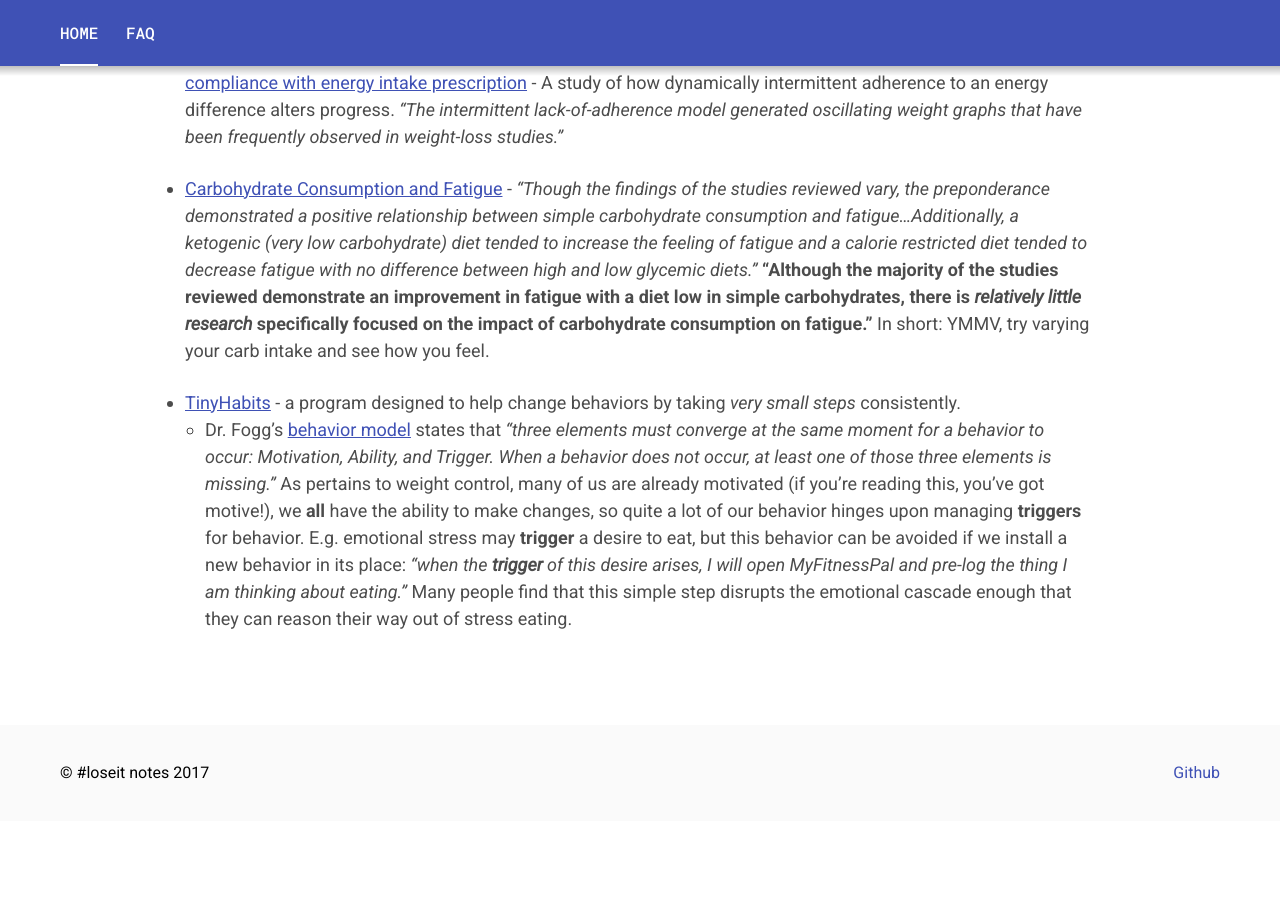
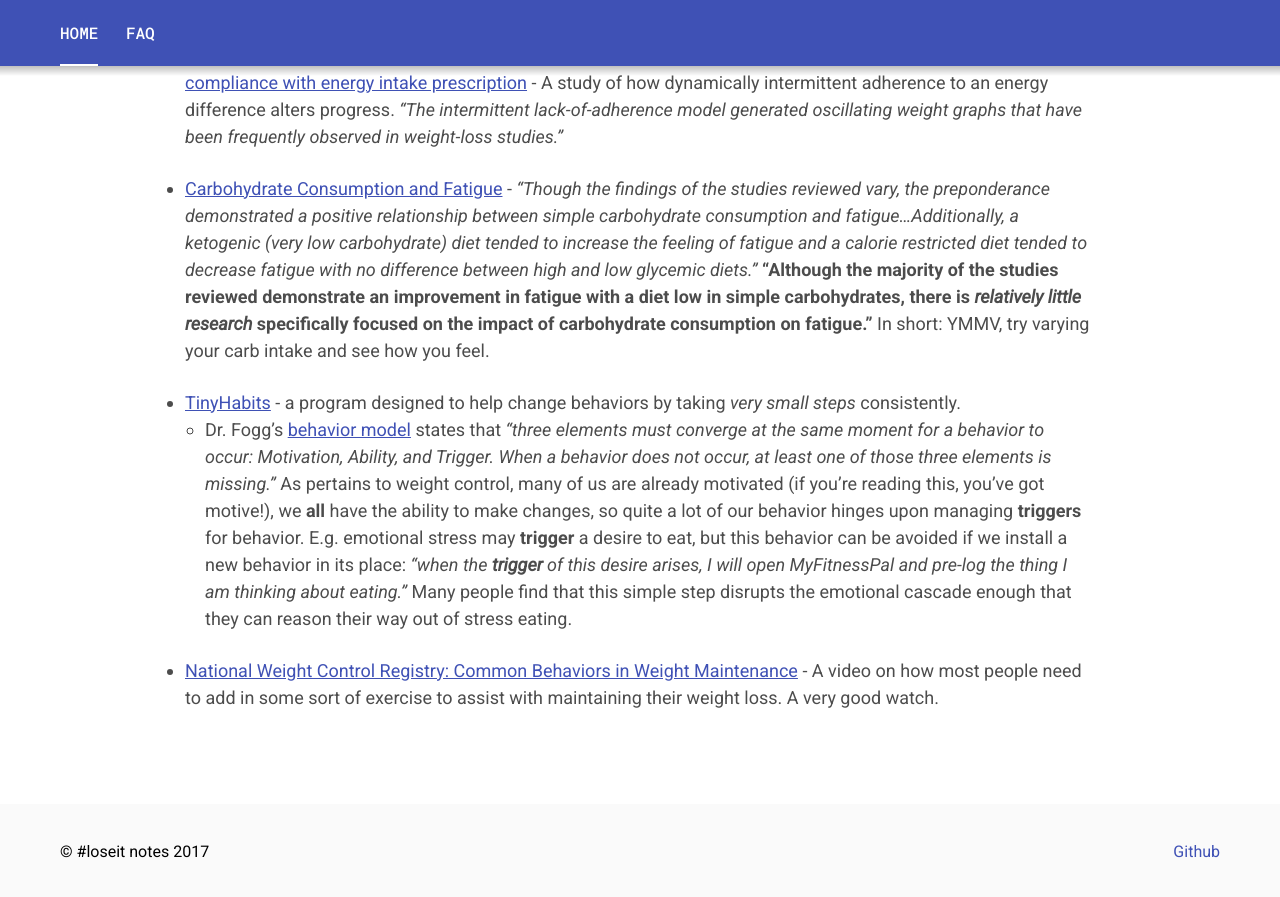
Before and after one commit to loseitIRC/loseitdocs, a Jekyll site: the page built from index.md, in a window 1280 px wide and 900 px high, scrolled down 4264 px. Shown: the top 897 px of the window. Built offline with Jekyll 4.4.1, drawn with Linux system fonts in a browser that asks for light colours; before the commit the page ends 5085 px from its top, so only the background shows below that.

Commit message:
Update links to add NWCR maintenance video
Added a link to YouTube to the "National Weight Control Registry: Common Behaviors in Weight Maintenance" video.

```diff
--- a/index.md
+++ b/index.md
@@ -98,3 +98,5 @@ Want to contribute?  [Fork this site on GitHub](https://github.com/loseitIRC/los
 
 * <div class="anchor" id="tinyhabits"></div> [TinyHabits](http://tinyhabits.com/) - a program designed to help change behaviors by taking _very small steps_ consistently.
   * Dr. Fogg's [behavior model](http://behaviormodel.org/) states that _"three elements must converge at the same moment for a behavior to occur: Motivation, Ability, and Trigger. When a behavior does not occur, at least one of those three elements is missing."_ As pertains to weight control, many of us are already motivated (if you're reading this, you've got motive!), we **all** have the ability to make changes, so quite a lot of our behavior hinges upon managing **triggers** for behavior. E.g. emotional stress may **trigger** a desire to eat, but this behavior can be avoided if we install a new behavior in its place: _"when the **trigger** of this desire arises, I will open MyFitnessPal and pre-log the thing I am thinking about eating."_ Many people find that this simple step disrupts the emotional cascade enough that they can reason their way out of stress eating.
+
+* <div class="anchor" id="nationalweightregistryvid"></div>[National Weight Control Registry: Common Behaviors in Weight Maintenance](https://www.youtube.com/watch?v=8kNcaESoDng) - A video on how most people need to add in some sort of exercise to assist with maintaining their weight loss. A very good watch.
```
